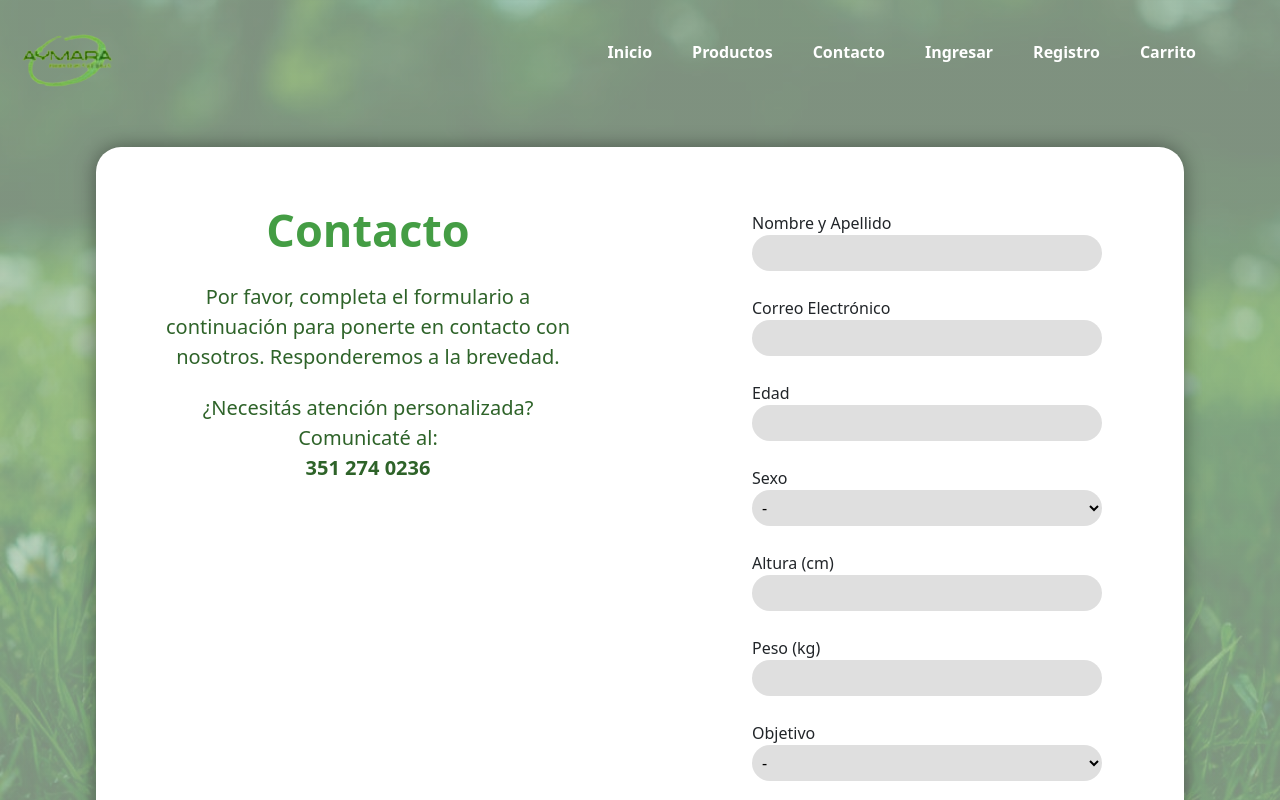
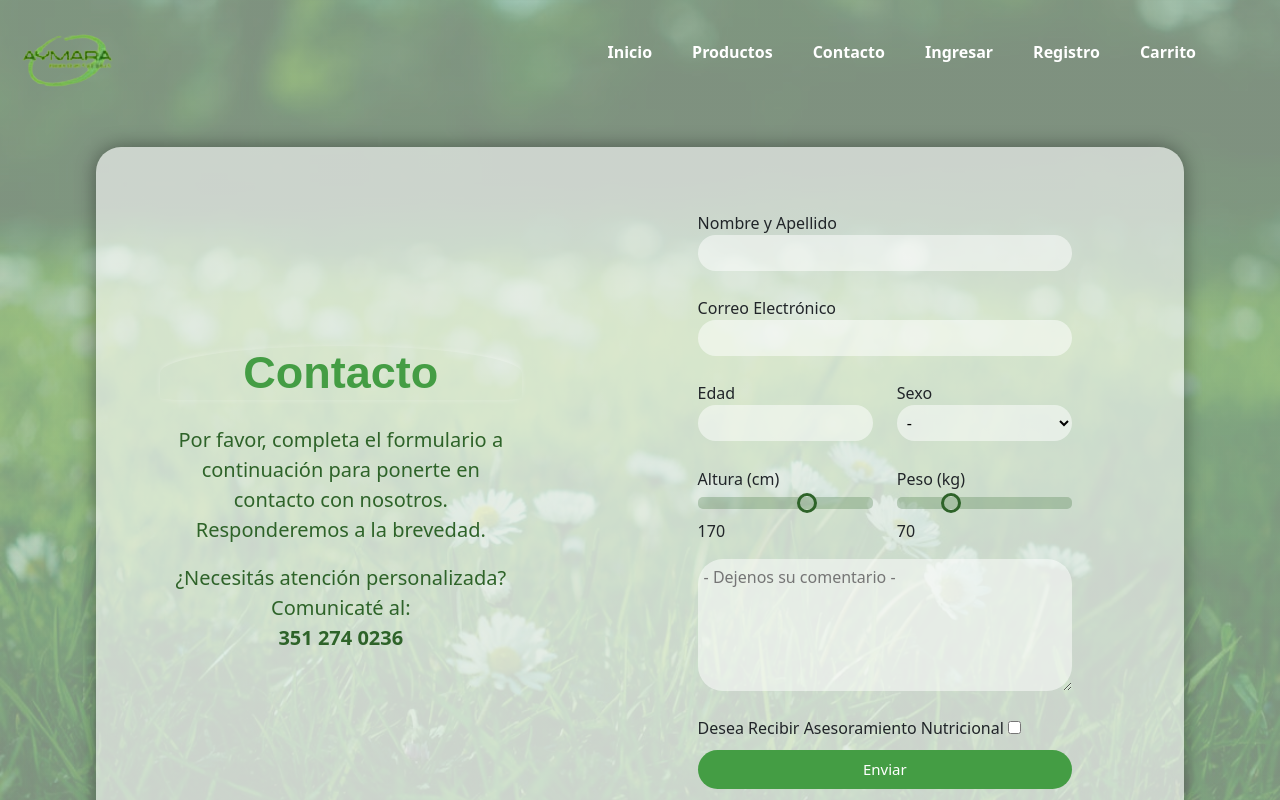
Before and after one commit to OrganizacionProyecto/Proyecto-TSDWAD, an Angular app in the folder FrontEnd/: page /contacto in a window 1280 px wide. Shown: the top 800 px of the page. Built offline with nearby package versions, Linux system fonts and the light colour scheme.

Commit message:
Actualiza solo el componente contacto desde mrMartinOk

```diff
--- a/FrontEnd/src/app/pages/contacto/contacto.component.css
+++ b/FrontEnd/src/app/pages/contacto/contacto.component.css
@@ -1,6 +1,6 @@
 .container-contacto {
   display: flex;
-    background-color: #fff;
+  background-color: rgba(255, 255, 255, 0.6);
   height: 70%;
   width: 85%;
   box-shadow: 0 0 20px rgba(0, 0, 0, 0.4);
@@ -11,14 +11,15 @@
 
 .form {
   padding: 3.5em 4em;
-    width: 50%;
+  width: 45%;
   display: flex;
   flex-direction: column;
+  align-self: center;
 }
 
 .form2 {
   padding: 4em 7em;
-    width: 50%;
+  width: 55%;
   display: flex;
   flex-direction: column;
 }
@@ -28,6 +29,12 @@
   color: rgb(68, 157, 68);
   font-weight: 600;
   margin-bottom: 25px;
+  font-family:  sans-serif;
+  border-top-right-radius: 90%;
+  border-top-left-radius: 90%;
+  border-bottom-left-radius: 10%;
+  border-bottom-right-radius: 10%;
+  box-shadow:0 0 10px -5px #fff;
   text-align: center;
 }
 
@@ -54,13 +61,74 @@
 
 .box {
   border: 0;
-    background-color: #dfdfdf;
+  background-color: #ffffff84;
   padding: 6px;
   border-radius: 25px;
   margin-bottom: 25px;
   outline-color: #449d44;
-    width: 350px;
+  box-sizing: border-box;
 }
+
+.half-box{
+  border: 0;
+  background-color: #ffffff84;
+  padding: 6px;
+  border-radius: 25px;
+  margin-bottom: 10px;
+  outline-color: #449d44;
+  width: 100%;
+  box-sizing: border-box;
+}
+
+input[type="range"] {
+  -webkit-appearance: none;
+  width: 100%;
+  height: 1px;
+  background: #2e632940;
+  border-radius:5px;
+  outline: none;
+
+}
+
+input[type="range"]:hover {
+  background: #2e632984;
+}
+
+
+/*Chrome - Safari*/
+input[type="range"]::-webkit-slider-thumb {
+  -webkit-appearance: none;
+  appearance: none;
+  width: 20px;
+  height: 20px;
+  border-radius: 50%;
+  background: transparent;
+  cursor: pointer;
+  border: 3px solid #2e6329 ;
+  margin-top: -1px;
+}
+
+/* Firefox */
+input[type="range"]::-moz-range-thumb {
+  width: 20px;
+  height: 20px;
+  border-radius: 50%;
+  background: transparent;
+  cursor: pointer;
+  border: 3px solid #2e6329 ;
+  ;
+}
+
+/* IE/Edge  */
+input[type="range"]::-ms-thumb {
+  width: 20px;
+  height: 20px;
+  border-radius: 50%;
+  background: transparent;
+  cursor: pointer;
+  border: 3px solid #2e6329 ;
+}
+
 
 .submit {
   background-color: rgb(68, 157, 68);
@@ -69,7 +137,7 @@
   color: #fff;
   font-size: 15px;
   border-radius: 25px;
-    width: 350px;
+  width: 100%;
   margin-top: 10px;
 
 }
@@ -78,3 +146,37 @@
   margin-top: 5%;
   flex-direction: column;
 }
+
+
+.warning {
+  color: red;
+  font-size: 12px;
+  margin-top: -20px;
+  text-align: center;
+  display: block;
+
+}
+
+  @media (max-width: 992px) {
+    .container-contacto {
+      flex-direction: column;
+      height: auto;
+    }
+
+    .form, .form2 {
+      width: 100%;
+      padding: 2em;
+    }
+
+    #row {
+      flex-wrap: wrap;
+    }
+
+    #row > div {
+      width: 50%;
+      display: flex;
+      flex-direction: column;
+
+
+  }
+}
--- a/FrontEnd/src/app/pages/contacto/contacto.component.html
+++ b/FrontEnd/src/app/pages/contacto/contacto.component.html
@@ -10,41 +10,70 @@
     <p class="numero_tel">351 274 0236</p>
   </div>
   </form>
-<form class="form2">
+  <!-- Aqui colocar la direccion de correo -->
+  <form
+  class="form2"
+  action="https://formsubmit.co/admin@gmail.com"
+  method="POST"
+  ngNoForm
+  target="_self"
+  >
+<!-- Propiedades y configuraciones de formsubmit.co -->
+  <input type="hidden" name="_captcha" value="false">
+  <input type="text" name="_honey" style="display:none">
+  <input type="hidden" name="_subject" value="Nuevo mensaje desde el formulario de contacto">
+  <input type="hidden" name="_next" value="http://localhost:4200/inicio">
+
+
   <label for="nombre">Nombre y Apellido</label>
-<input type="text" id="nombre" class="box" name="nombre" required>
+  <input type="text" id="nombre" class="box" name="nombre" [(ngModel)]="nombre" required #nombreRef="ngModel">
+  <div *ngIf="nombreRef.invalid && nombreRef.touched" class="warning">
+    Este campo es obligatorio.
+  </div>
+  <label for="email">Correo Electrónico</label>
+  <input type="email" id="email" class="box" name="email" [(ngModel)]="email" required #emailRef="ngModel">
+  <div *ngIf="emailRef.invalid && emailRef.touched" class="warning">
+    Este campo es obligatorio.
+  </div>
 
-<label for="email">Correo Electrónico</label>
-<input type="email" id="email" class="box" name="email" required>
-
+  <div class="row mb-3" id="row">
+    <div class="col-md-6">
       <label for="edad">Edad</label>
-<input type="number" id="edad" class="box" name="edad" required>
-
+      <input type="number" id="edad" min="1" class="half-box" name="edad" required>
+    </div>
+    <div class="col-md-6">
       <label for="sexo">Sexo</label>
-<select id="sexo" class="box" name="sexo" required>
+      <select id="sexo" class="half-box" name="sexo" required>
         <option value="">-</option>
         <option value="Hombre">Hombre</option>
-    <option value="mujer">Mujer</option>
-    <option value="n-s">Prefiero no Contestar</option>
+        <option value="Mujer">Mujer</option>
+        <option value="n-s">Prefiero no contestar</option>
       </select>
+    </div>
+  </div>
 
+  <div class="row mb-3" id="row">
+    <div class="col-md-6">
       <label for="altura">Altura (cm)</label>
-<input type="number" id="altura" class="box" name="altura" required>
+      <input type="range" [(ngModel)]="valorAltura" min="1" max="260" id="altura" class="half-box" name="altura" required>
+      <output for="altura">{{ valorAltura }}</output>
+    </div>
+    <div class="col-md-6">
+      <label for="peso">Peso (kg)</label>
+      <input type="range" [(ngModel)]="valorPeso" min="1" max="260" id="peso" class="half-box" name="peso" required>
+      <output for="peso">{{ valorPeso }}</output>
+    </div>
+  </div>
 
-<label for="peso">Peso (kg)</label>
-<input type="number" id="peso" class="box" name="peso" required>
+  <textarea class="box" name="objetivo" id="objetivo" rows="5" cols="40" placeholder="- Dejenos su comentario -"></textarea>
 
-<label for="objetivo">Objetivo</label>
-<select id="objetivo" class="box" name="objetivo" required>
-    <option value="">-</option>
-    <option value="perdida_peso">Pérdida de Peso</option>
-    <option value="mantenimiento">Mantenimiento</option>
-    <option value="aumento_masa">Aumento de Masa Muscular</option>
-</select>
+  <label>
+    Desea Recibir Asesoramiento Nutricional
+    <input type="checkbox" name="recibir_informacion" value="sí">
+  </label>
 
-<label>Desea Recibir Asesoramiento Nutricional
-    <input type="checkbox" name="recibir_informacion" value="si"></label>
+  <button type="submit" class="submit">Enviar</button>
 
-<button type="submit" value="enviar" class="submit">Enviar</button>
   </form>
+
   </div>
--- a/FrontEnd/src/app/pages/contacto/contacto.component.ts
+++ b/FrontEnd/src/app/pages/contacto/contacto.component.ts
@@ -1,12 +1,20 @@
 import { Component } from '@angular/core';
+import { CommonModule } from '@angular/common';
+import { FormsModule } from '@angular/forms';
 
 @Component({
   selector: 'app-contacto',
   standalone: true,
-  imports: [],
+  imports: [
+    FormsModule,
+    CommonModule
+  ],
   templateUrl: './contacto.component.html',
   styleUrl: './contacto.component.css'
 })
 export class ContactoComponent {
-
+  valorAltura: number = 170;
+  valorPeso: number = 70;
+  nombre:string='';
+  email:string='';
 }
```
Lines whose indentation alone changed are shown as unchanged.
